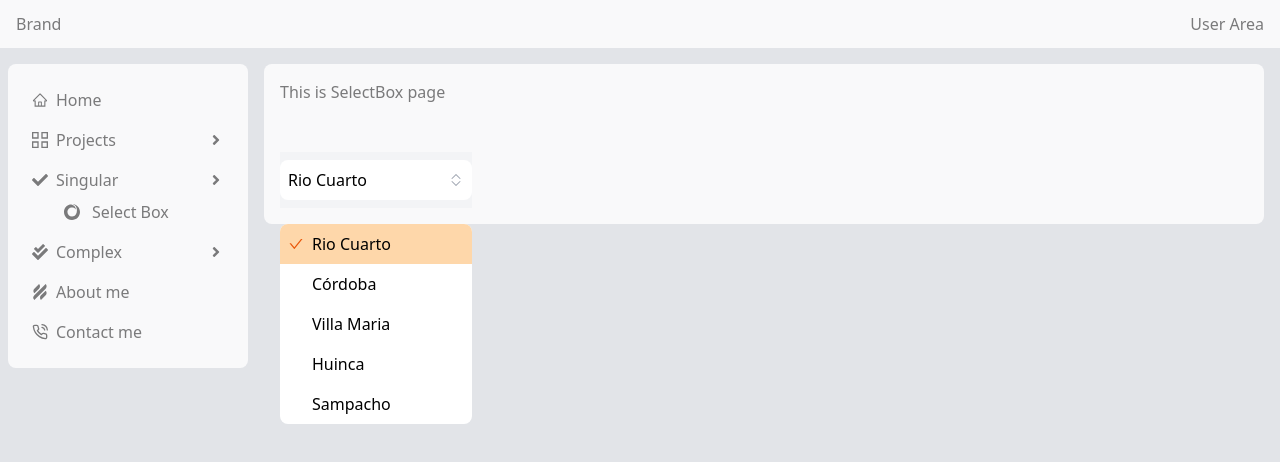
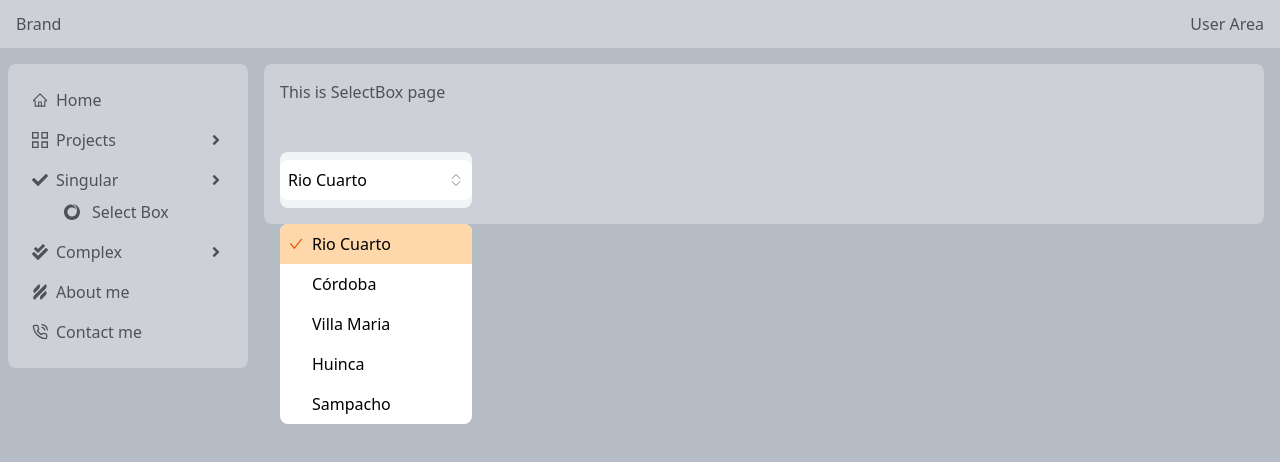
Before and after one commit to joaquinmezzano/portfolio, a Next.js app: page /singular/selectbox in a window 1280 px wide. Both pictures are taken after a click on the element "Rio Cuarto". Shown: the top 462 px of the page. Built offline with nearby package versions, Linux system fonts and the light colour scheme.

Commit message:
Estructural modification

```diff
--- a/app/layout.js
+++ b/app/layout.js
@@ -1,5 +1,5 @@
-import MenuContextProvider from "@/context/MenuContext";
-import MainLayout from "./components/MainLayout";
+import MenuContextProvider from "../context/MenuContext";
+import MainLayout from "../components/MainLayout";
 import "./globals.css";
 
 export const metadata = {
--- a/app/singular/selectbox/components/CustomSelectBox.jsx
+++ b/app/singular/selectbox/components/CustomSelectBox.jsx
@@ -11,7 +11,7 @@ const CustomSelectBox = () => {
 
   return (
     <>
-      <div className="bg-gray-100 flex flex-col justify-center items-center w-fit relative z-30">
+      <div className="bg-gray-100 flex flex-col justify-center items-center w-fit relative z-30 rounded-lg">
         <div
           onClick={() => setOpen((prev) => !prev)}
           className="flex flex-row justify-between items-center bg-white w-48 my-2 p-2 rounded-lg cursor-pointer"
@@ -47,7 +47,7 @@ const CustomSelectBox = () => {
       </div>
       <div
         onClick={() => setOpen(false)}
-        className={`bg-gray-100 fixed inset-0 opacity-50 z-0 ${
+        className={`bg-gray-400 fixed inset-0 opacity-50 z-0 ${
           open ? "block" : "hidden"
         }`}
       ></div>
--- a/app/components/MainLayout.jsx
+++ b/components/MainLayout.jsx
@@ -8,7 +8,7 @@ import { GrProjects } from "react-icons/gr";
 import { FaAngleRight, FaCheck, FaCheckDouble } from "react-icons/fa";
 import { FiPhoneCall } from "react-icons/fi";
 import { SiHelpscout, SiSinglestore } from "react-icons/si";
-import { MenuContext } from "@/context/MenuContext";
+import { MenuContext } from "../context/MenuContext";
 
 const MainLayout = ({ children }) => {
   const { open } = useContext(MenuContext);
```
Also changed, not shown: components/MainHeader.jsx (renamed from app/components/MainHeader.jsx).
